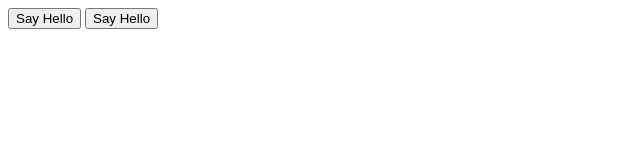
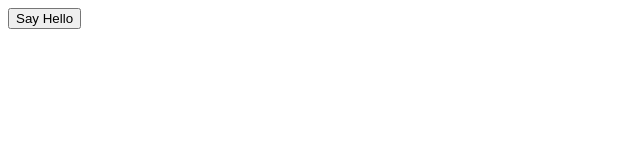
Before and after one commit to udaysheety/HTML-Basics, a plain HTML site: page DOM Questions/Q1.html in a window 1280 px wide. Shown: the whole page, without its empty margins (0-640 px from the left). Drawn offline with Linux system fonts and the light colour scheme.

Commit message:
dom changes

```diff
--- a/DOM Questions/Q1.html
+++ b/DOM Questions/Q1.html
@@ -10,7 +10,9 @@
   </head>
   <body>
     <button id="1" >Say Hello</button>
-    <button >Say Hello</button>
+    <!-- <button >Say Hello</button> -->
+    <!-- //query selector = sbse phela element ko select krega jo usse milega body m
+    // aur chup chaap baith jayega uske aage nhi badega , ex = agr aap button select krte ho , aur body m 2 button //h toh phela wala button hi select hoga  -->
 
     <h1 id="2"></h1>
 
```
Also changed, not shown: DOM Questions/Q2.html (+1 -1 lines).
